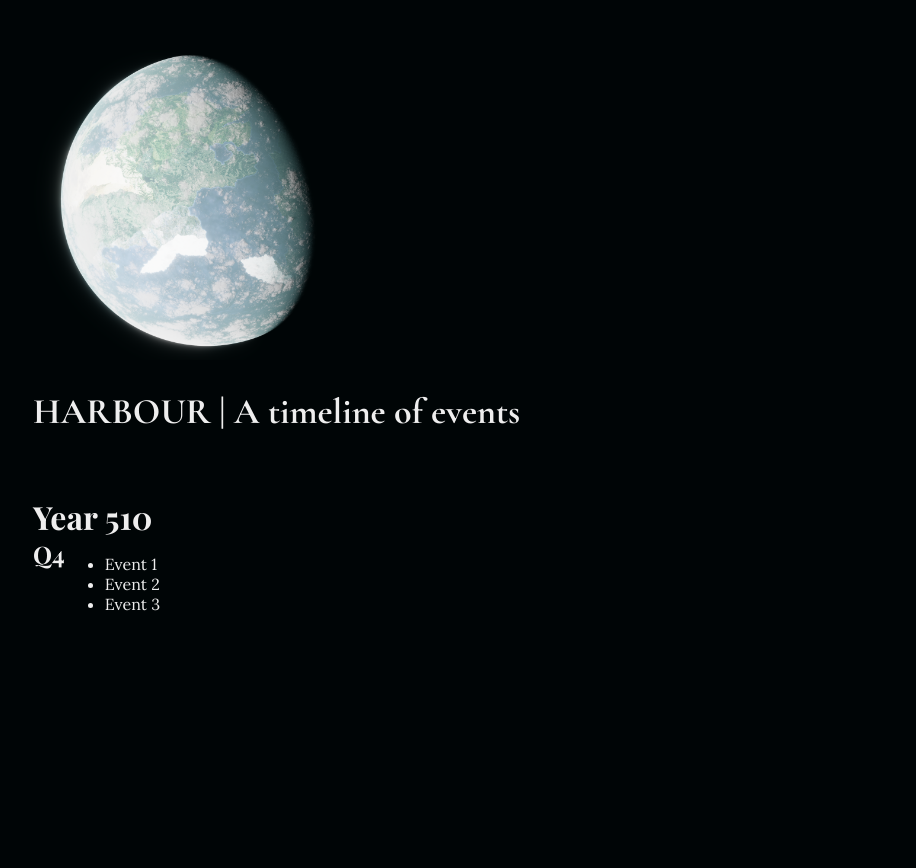
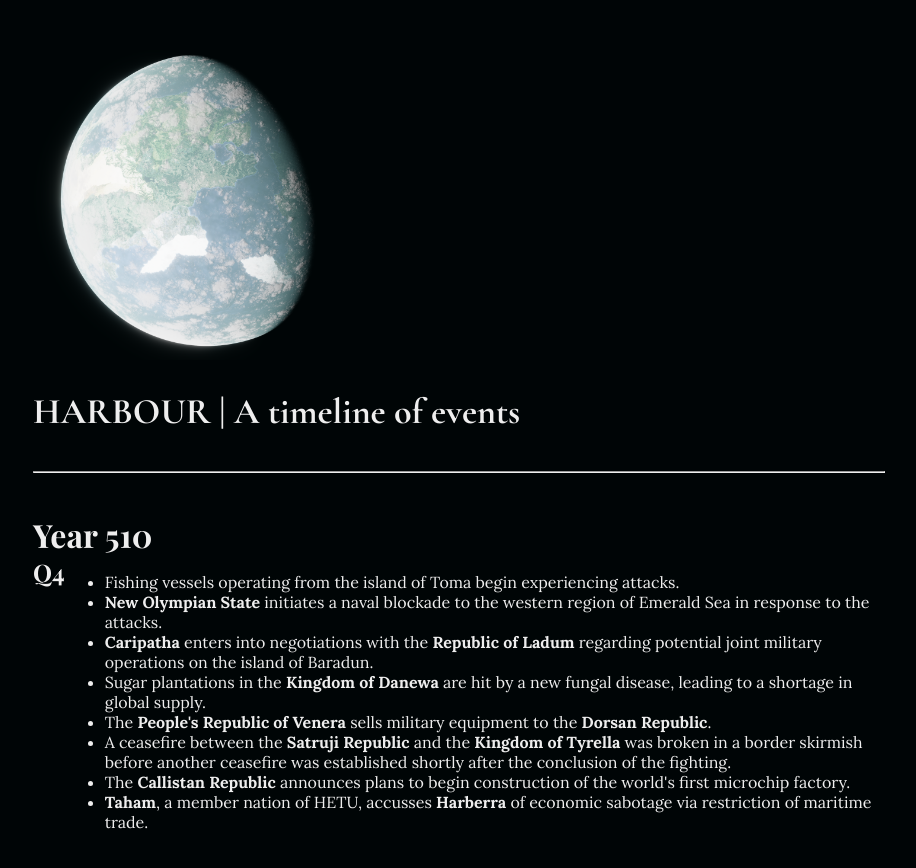
Before and after one commit to elecarno/harbour, a plain HTML site: page timeline/index.html in a window 1280 px wide. Shown: the whole page, without its empty margins (182-1098 px from the left). Before the commit the page ends 800 px from the top, so only its background shows below. Drawn offline with nearby package versions, Linux system fonts and the light colour scheme; a web font is replaced by a local one.

Commit message:
timeline

```diff
--- a/timeline/index.html
+++ b/timeline/index.html
@@ -14,15 +14,32 @@
     <div class="con-main">
         <img src="../assets/harbour.png" class="img-title">
         <h2 class="lbl-title">HARBOUR | A timeline of events</h2>
+
+
+        <hr style="width: 100%;">
+
         <h3>Year 510</h3>
         <div class="con-section">
             <h3>Q4</h3>
             <ul>
-                <li>Event 1</li>
-                <li>Event 2</li>
-                <li>Event 3</li>
+                <li>Fishing vessels operating from the island of Toma begin experiencing attacks.</li>
+                <li><strong>New Olympian State</strong> initiates a naval blockade to the western region of Emerald Sea in response to the attacks.</li>
+                <li><strong>Caripatha</strong> enters into negotiations with the <strong>Republic of Ladum</strong> regarding potential joint military operations on the island of Baradun.</li>
+                <li>Sugar plantations in the <strong>Kingdom of Danewa</strong> are hit by a new fungal disease, leading to a shortage in global supply.</li>
+                <li>The <strong>People's Republic of Venera</strong> sells military equipment to the <strong>Dorsan Republic</strong>.</li>
+                <li>A ceasefire between the <strong>Satruji Republic</strong> and the <strong>Kingdom of Tyrella</strong> was broken in a border skirmish before another ceasefire was established shortly after the conclusion of the fighting.</li>
+                <li>The <strong>Callistan Republic</strong> announces plans to begin construction of the world's first microchip factory.</li>
+                <li><strong>Taham</strong>, a member nation of HETU, accusses <strong>Harberra</strong> of economic sabotage via restriction of maritime trade.</li>
             </ul>
         </div>
+
+        <!-- <h3>Year 511</h3>
+        <div class="con-section">
+            <h3>Q1</h3>
+            <ul>
+                <li>///</li>
+            </ul>
+        </div> -->
     </div>
 </body>
 </html>
```
